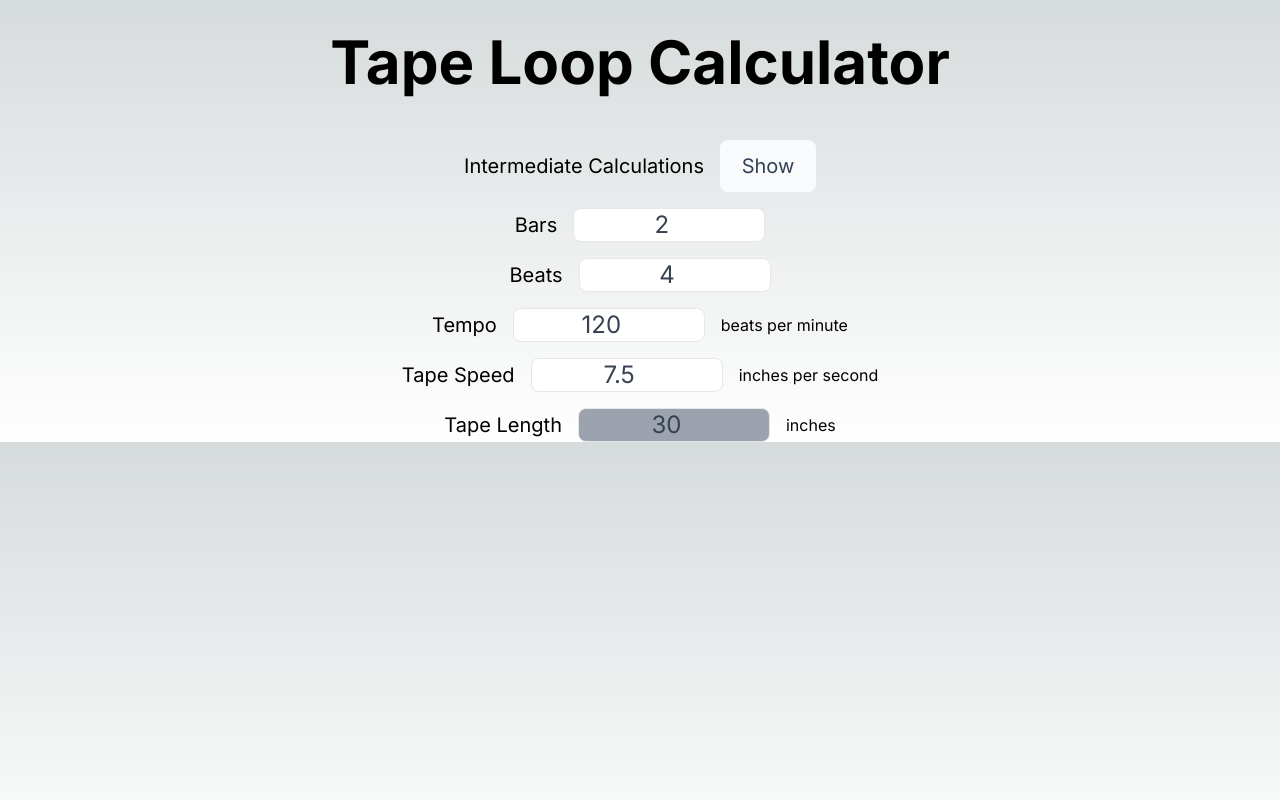
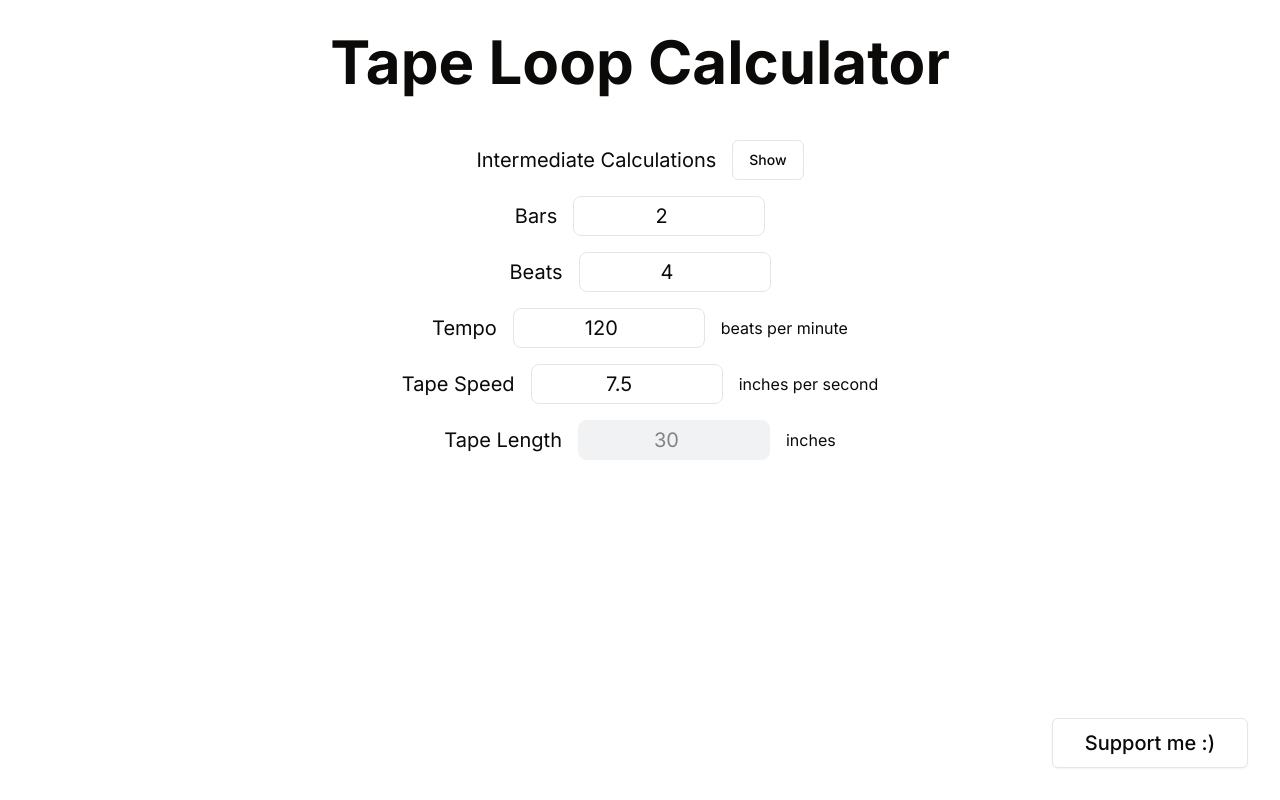
Before and after one commit to iveshenry18/tape-loop-calculator, a Next.js app in the folder tape-loop-calculator/: page / in a window 1280 px wide. Built offline with nearby package versions, Linux system fonts and the light colour scheme.

Commit message:
feat: add buy coffee link and shadcn

```diff
--- a/tape-loop-calculator/src/app/globals.css
+++ b/tape-loop-calculator/src/app/globals.css
@@ -2,26 +2,75 @@
 @tailwind components;
 @tailwind utilities;
 
-:root {
-  --foreground-rgb: 0, 0, 0;
-  --background-start-rgb: 214, 219, 220;
-  --background-end-rgb: 255, 255, 255;
-}
+@layer base {
+  :root {
+    --background: 0 0% 100%;
+    --foreground: 20 14.3% 4.1%;
 
-@media (prefers-color-scheme: dark) {
-  :root {
-    --foreground-rgb: 255, 255, 255;
-    --background-start-rgb: 0, 0, 0;
-    --background-end-rgb: 0, 0, 0;
+    --card: 0 0% 100%;
+    --card-foreground: 20 14.3% 4.1%;
+
+    --popover: 0 0% 100%;
+    --popover-foreground: 20 14.3% 4.1%;
+
+    --primary: 24 9.8% 10%;
+    --primary-foreground: 60 9.1% 97.8%;
+
+    --secondary: 60 4.8% 95.9%;
+    --secondary-foreground: 24 9.8% 10%;
+
+    --muted: 60 4.8% 95.9%;
+    --muted-foreground: 25 5.3% 44.7%;
+
+    --accent: 60 4.8% 95.9%;
+    --accent-foreground: 24 9.8% 10%;
+
+    --destructive: 0 84.2% 60.2%;
+    --destructive-foreground: 60 9.1% 97.8%;
+
+    --border: 20 5.9% 90%;
+    --input: 20 5.9% 90%;
+    --ring: 20 14.3% 4.1%;
+
+    --radius: 0.5rem;
+  }
+
+  .dark {
+    --background: 20 14.3% 4.1%;
+    --foreground: 60 9.1% 97.8%;
+
+    --card: 20 14.3% 4.1%;
+    --card-foreground: 60 9.1% 97.8%;
+
+    --popover: 20 14.3% 4.1%;
+    --popover-foreground: 60 9.1% 97.8%;
+
+    --primary: 60 9.1% 97.8%;
+    --primary-foreground: 24 9.8% 10%;
+
+    --secondary: 12 6.5% 15.1%;
+    --secondary-foreground: 60 9.1% 97.8%;
+
+    --muted: 12 6.5% 15.1%;
+    --muted-foreground: 24 5.4% 63.9%;
+
+    --accent: 12 6.5% 15.1%;
+    --accent-foreground: 60 9.1% 97.8%;
+
+    --destructive: 0 62.8% 30.6%;
+    --destructive-foreground: 60 9.1% 97.8%;
+
+    --border: 12 6.5% 15.1%;
+    --input: 12 6.5% 15.1%;
+    --ring: 24 5.7% 82.9%;
   }
 }
 
-body {
-  color: rgb(var(--foreground-rgb));
-  background: linear-gradient(
-      to bottom,
-      transparent,
-      rgb(var(--background-end-rgb))
-    )
-    rgb(var(--background-start-rgb));
+@layer base {
+  * {
+    @apply border-border;
+  }
+  body {
+    @apply bg-background text-foreground;
+  }
 }
--- a/tape-loop-calculator/src/app/page.tsx
+++ b/tape-loop-calculator/src/app/page.tsx
@@ -1,5 +1,8 @@
 "use client";
 import { useEffect, useState } from "react";
+import { Button, buttonVariants } from "@/components/ui/button";
+import Link from "next/link";
+import { Input } from "@/components/ui/input";
 
 function ValueInput({
   label,
@@ -17,11 +20,11 @@ function ValueInput({
   onChange?: (value: number) => void;
 }) {
   return (
-    <div className="flex flex-row items-center justify-center gap-4 w-full">
+    <div className="flex flex-row items-center justify-center gap-4 w-full h-full">
       <h3 className="text-xl">{label}</h3>
-      <input
-        className={`w-48 px-3 text-2xl text-center text-gray-700 border rounded-lg focus:outline-none focus:shadow-outline${
-          disabled ? " bg-gray-400 text-white" : ""
+      <Input
+        className={`w-48 px-3 text-xl text-center border rounded-lg focus:outline-none focus:shadow-outline ${
+          disabled ? "bg-gray-200 text-gray-700" : "text-gray-700"
         }}`}
         type="number"
         placeholder={label}
@@ -70,14 +73,15 @@ export default function Home() {
       <div className="flex flex-col gap-4 items-center justify-around max-w-4xl mt-12 sm:w-full">
         <div className="flex flex-row items-center justify-center gap-4 w-full">
           <h3 className="text-xl">Intermediate Calculations</h3>
-          <button
-            className="text-xl p-3 bg-gray-50 text-slate-700 rounded-lg focus:outline-none focus:shadow-outline w-24"
+          <Button
+            // className="text-xl p-3 bg-gray-50 text-slate-700 rounded-lg focus:outline-none focus:shadow-outline w-24"
+            variant="outline"
             onClick={() =>
               setShowIntermediateCalculations(!showIntermediateCalculations)
             }
           >
             {showIntermediateCalculations ? "Hide" : "Show"}{" "}
-          </button>
+          </Button>
         </div>
         <ValueInput label="Bars" value={bars} onChange={setBars} />
         <ValueInput label="Beats" value={beats} onChange={setBeats} />
@@ -118,6 +122,18 @@ export default function Home() {
           value={tapeLength}
         />
       </div>
+      <div className="absolute bottom-8 right-8">
+        <Link
+          href="https://www.buymeacoffee.com/henryives"
+          className={buttonVariants({
+            variant: "outline",
+            size: "lg",
+            className: "text-xl py-6 shadow-sm",
+          })}
+        >
+          Support me :)
+        </Link>
+      </div>
     </main>
   );
 }
--- /dev/null
+++ b/tape-loop-calculator/src/components/ui/button.tsx
@@ -0,0 +1,56 @@
+import * as React from "react"
+import { Slot } from "@radix-ui/react-slot"
+import { cva, type VariantProps } from "class-variance-authority"
+
+import { cn } from "@/lib/utils"
+
+const buttonVariants = cva(
+  "inline-flex items-center justify-center whitespace-nowrap rounded-md text-sm font-medium ring-offset-background transition-colors focus-visible:outline-none focus-visible:ring-2 focus-visible:ring-ring focus-visible:ring-offset-2 disabled:pointer-events-none disabled:opacity-50",
+  {
+    variants: {
+      variant: {
+        default: "bg-primary text-primary-foreground hover:bg-primary/90",
+        destructive:
+          "bg-destructive text-destructive-foreground hover:bg-destructive/90",
+        outline:
+          "border border-input bg-background hover:bg-accent hover:text-accent-foreground",
+        secondary:
+          "bg-secondary text-secondary-foreground hover:bg-secondary/80",
+        ghost: "hover:bg-accent hover:text-accent-foreground",
+        link: "text-primary underline-offset-4 hover:underline",
+      },
+      size: {
+        default: "h-10 px-4 py-2",
+        sm: "h-9 rounded-md px-3",
+        lg: "h-11 rounded-md px-8",
+        icon: "h-10 w-10",
+      },
+    },
+    defaultVariants: {
+      variant: "default",
+      size: "default",
+    },
+  }
+)
+
+export interface ButtonProps
+  extends React.ButtonHTMLAttributes<HTMLButtonElement>,
+    VariantProps<typeof buttonVariants> {
+  asChild?: boolean
+}
+
+const Button = React.forwardRef<HTMLButtonElement, ButtonProps>(
+  ({ className, variant, size, asChild = false, ...props }, ref) => {
+    const Comp = asChild ? Slot : "button"
+    return (
+      <Comp
+        className={cn(buttonVariants({ variant, size, className }))}
+        ref={ref}
+        {...props}
+      />
+    )
+  }
+)
+Button.displayName = "Button"
+
+export { Button, buttonVariants }
--- /dev/null
+++ b/tape-loop-calculator/src/components/ui/input.tsx
@@ -0,0 +1,25 @@
+import * as React from "react"
+
+import { cn } from "@/lib/utils"
+
+export interface InputProps
+  extends React.InputHTMLAttributes<HTMLInputElement> {}
+
+const Input = React.forwardRef<HTMLInputElement, InputProps>(
+  ({ className, type, ...props }, ref) => {
+    return (
+      <input
+        type={type}
+        className={cn(
+          "flex h-10 w-full rounded-md border border-input bg-background px-3 py-2 text-sm ring-offset-background file:border-0 file:bg-transparent file:text-sm file:font-medium placeholder:text-muted-foreground focus-visible:outline-none focus-visible:ring-2 focus-visible:ring-ring focus-visible:ring-offset-2 disabled:cursor-not-allowed disabled:opacity-50",
+          className
+        )}
+        ref={ref}
+        {...props}
+      />
+    )
+  }
+)
+Input.displayName = "Input"
+
+export { Input }
--- /dev/null
+++ b/tape-loop-calculator/src/lib/utils.ts
@@ -0,0 +1,6 @@
+import { type ClassValue, clsx } from "clsx"
+import { twMerge } from "tailwind-merge"
+
+export function cn(...inputs: ClassValue[]) {
+  return twMerge(clsx(inputs))
+}
--- a/tape-loop-calculator/tailwind.config.ts
+++ b/tape-loop-calculator/tailwind.config.ts
@@ -1,20 +1,80 @@
-import type { Config } from 'tailwindcss'
+import type { Config } from "tailwindcss"
 
-const config: Config = {
+const config = {
+  darkMode: ["class"],
   content: [
-    './src/pages/**/*.{js,ts,jsx,tsx,mdx}',
-    './src/components/**/*.{js,ts,jsx,tsx,mdx}',
-    './src/app/**/*.{js,ts,jsx,tsx,mdx}',
-  ],
+    './pages/**/*.{ts,tsx}',
+    './components/**/*.{ts,tsx}',
+    './app/**/*.{ts,tsx}',
+    './src/**/*.{ts,tsx}',
+	],
+  prefix: "",
   theme: {
+    container: {
+      center: true,
+      padding: "2rem",
+      screens: {
+        "2xl": "1400px",
+      },
+    },
     extend: {
-      backgroundImage: {
-        'gradient-radial': 'radial-gradient(var(--tw-gradient-stops))',
-        'gradient-conic':
-          'conic-gradient(from 180deg at 50% 50%, var(--tw-gradient-stops))',
+      colors: {
+        border: "hsl(var(--border))",
+        input: "hsl(var(--input))",
+        ring: "hsl(var(--ring))",
+        background: "hsl(var(--background))",
+        foreground: "hsl(var(--foreground))",
+        primary: {
+          DEFAULT: "hsl(var(--primary))",
+          foreground: "hsl(var(--primary-foreground))",
+        },
+        secondary: {
+          DEFAULT: "hsl(var(--secondary))",
+          foreground: "hsl(var(--secondary-foreground))",
+        },
+        destructive: {
+          DEFAULT: "hsl(var(--destructive))",
+          foreground: "hsl(var(--destructive-foreground))",
+        },
+        muted: {
+          DEFAULT: "hsl(var(--muted))",
+          foreground: "hsl(var(--muted-foreground))",
+        },
+        accent: {
+          DEFAULT: "hsl(var(--accent))",
+          foreground: "hsl(var(--accent-foreground))",
+        },
+        popover: {
+          DEFAULT: "hsl(var(--popover))",
+          foreground: "hsl(var(--popover-foreground))",
+        },
+        card: {
+          DEFAULT: "hsl(var(--card))",
+          foreground: "hsl(var(--card-foreground))",
+        },
+      },
+      borderRadius: {
+        lg: "var(--radius)",
+        md: "calc(var(--radius) - 2px)",
+        sm: "calc(var(--radius) - 4px)",
+      },
+      keyframes: {
+        "accordion-down": {
+          from: { height: "0" },
+          to: { height: "var(--radix-accordion-content-height)" },
+        },
+        "accordion-up": {
+          from: { height: "var(--radix-accordion-content-height)" },
+          to: { height: "0" },
+        },
+      },
+      animation: {
+        "accordion-down": "accordion-down 0.2s ease-out",
+        "accordion-up": "accordion-up 0.2s ease-out",
       },
     },
   },
-  plugins: [],
-}
+  plugins: [require("tailwindcss-animate")],
+} satisfies Config
+
 export default config
```
Also changed, not shown: tape-loop-calculator/package.json (+7 -1 lines), tape-loop-calculator/components.json (added), 2 other files (tests, documents, lock files or other folders).
